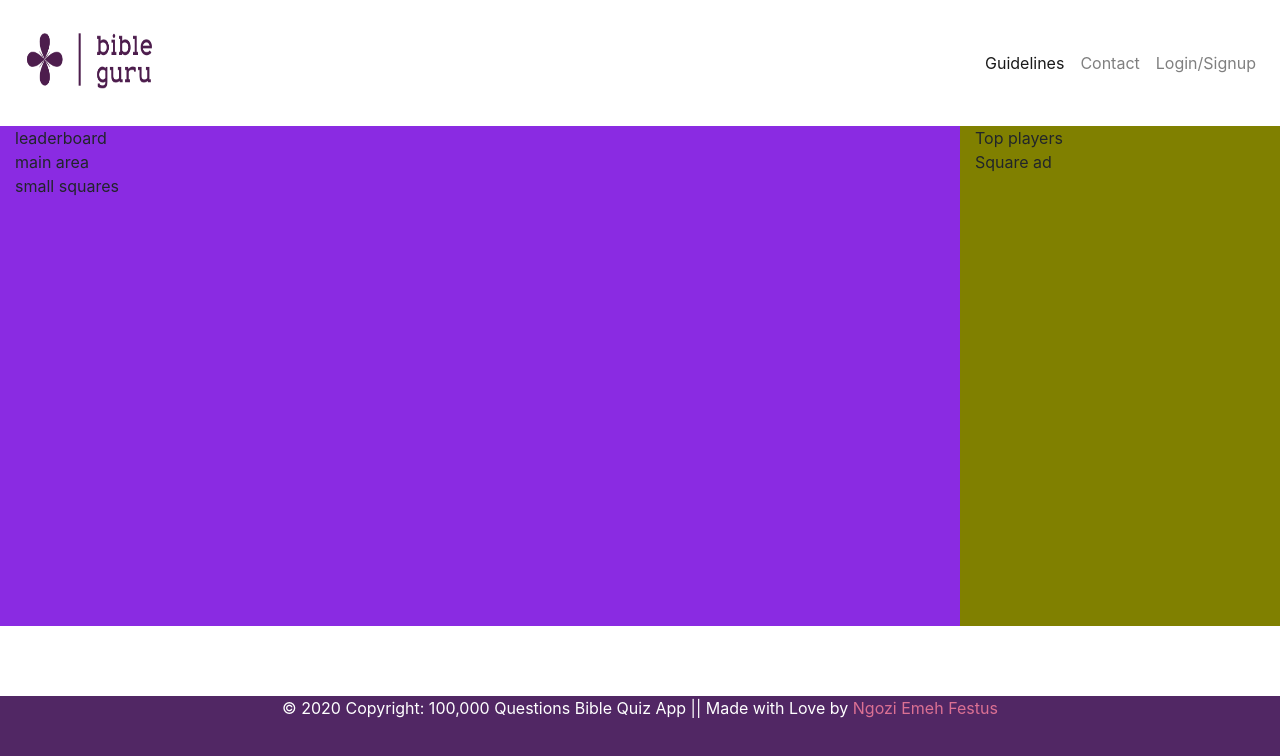
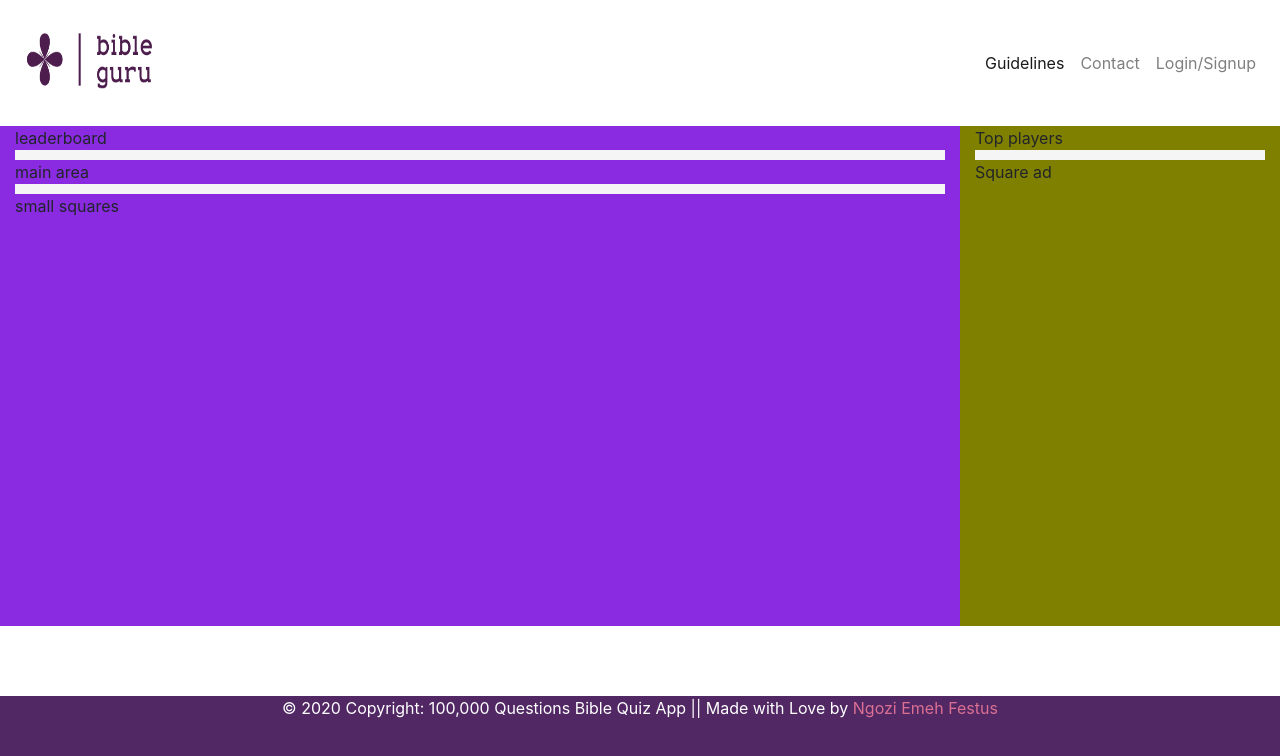
Before and after one commit to NgoziEmeh/Bible-quiz-web-app-frontend, an Angular app: page / in a window 1280 px wide. Shown: the top 756 px of the page. Built offline with nearby package versions, Linux system fonts and the light colour scheme.

Commit message:
head space-inbetween

```diff
--- a/src/app/home/home.component.css
+++ b/src/app/home/home.component.css
@@ -12,3 +12,7 @@
     flex-direction: column;
     background: olive;
 }
+.space-in-between{
+    height: 2%;
+    background: whitesmoke;
+}
--- a/src/app/home/home.component.html
+++ b/src/app/home/home.component.html
@@ -9,11 +9,14 @@
                 <div class="row">
                         <div class="col-md-9 flex-container-left">
                             <div class="leaderboard-holder">leaderboard</div>
+                            <div class="space-in-between"></div>
                             <div class="main-area">main area</div>
+                            <div class="space-in-between"></div>
                             <div class="smaller-squares">small squares</div>
                         </div>
                         <div class="col-md-3 flex-container-right">
                             <div class="top-players-list">Top players</div>
+                            <div class="space-in-between"></div>
                             <div class="squaread-holder">Square ad</div>
                         </div>
                 </div>
```
